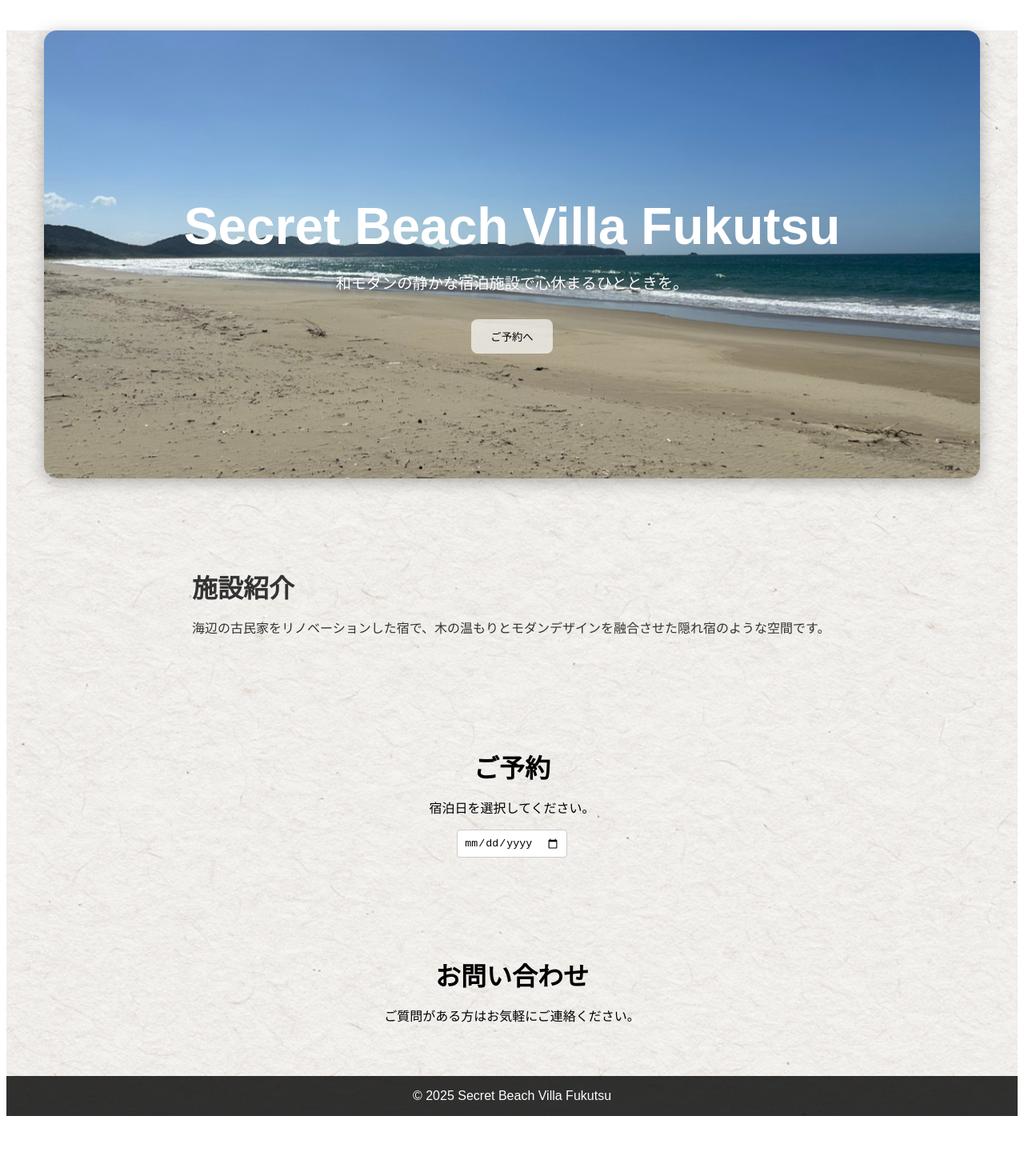
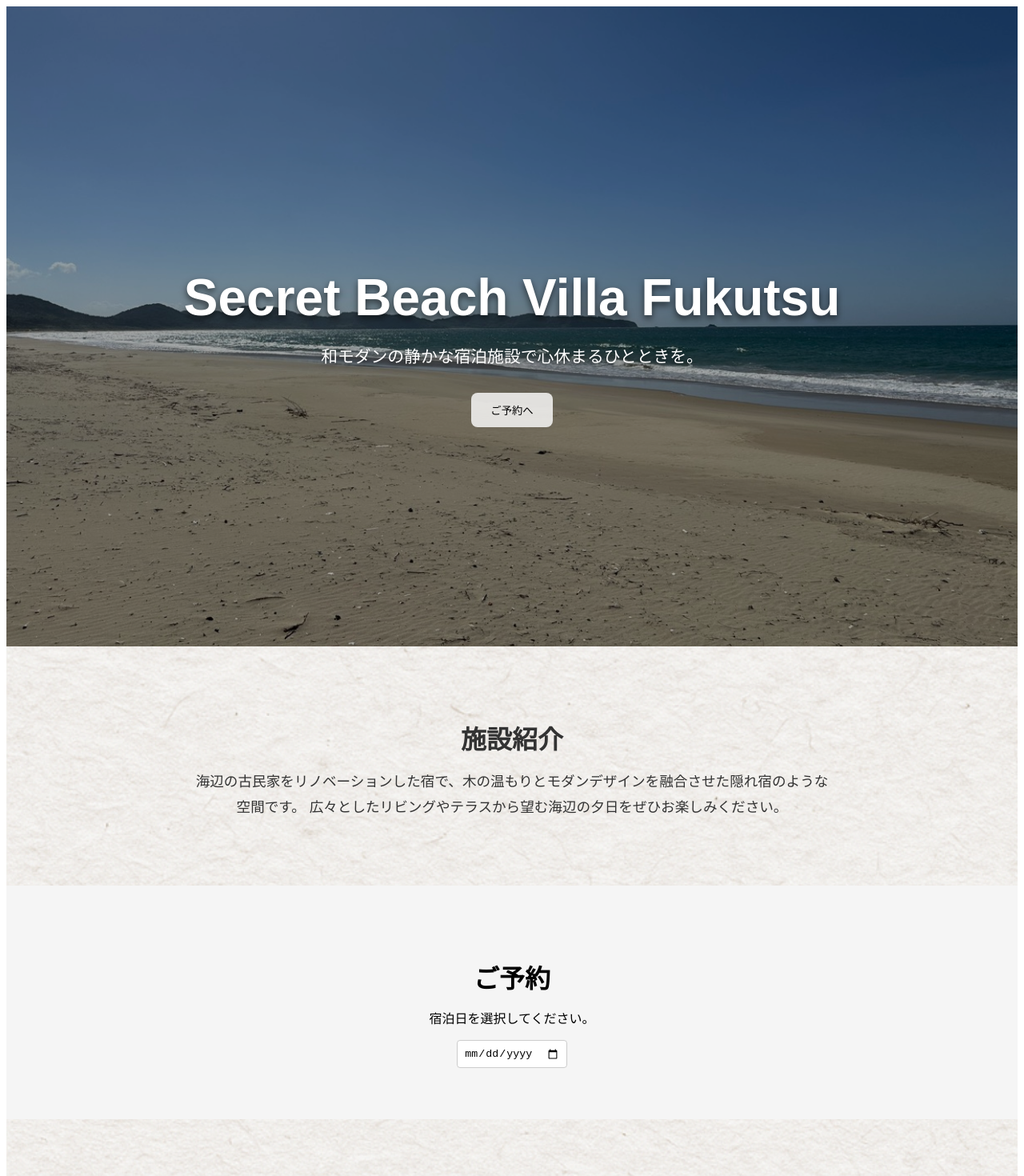
Before and after one commit to likeiga2/secret-beach-villa, a Next.js app: page / in a window 1280 px wide. Shown: the top 1470 px of the page at 80% size. Before the commit the page ends 1403 px from the top, so only its background shows below. Built offline with nearby package versions, Linux system fonts and the light colour scheme.

Commit message:
Update index.js

```diff
--- a/pages/index.js
+++ b/pages/index.js
@@ -1,57 +1,71 @@
 import { useState, useEffect } from 'react';
 
 export default function Home() {
-  // 画像のリスト
   const images = ['/IMG_5949.jpeg', '/IMG_5947.jpeg', '/IMG_5941.jpeg'];
   const [currentIndex, setCurrentIndex] = useState(0);
   const [date, setDate] = useState('');
+  const [fade, setFade] = useState(true);
+
   useEffect(() => {
     const interval = setInterval(() => {
-      setCurrentIndex((prev) => (prev + 1) % images.length);
-    }, 8000);
+      setFade(false);
+      setTimeout(() => {
+        setCurrentIndex((prev) => (prev + 1) % images.length);
+        setFade(true);
+      }, 800); // フェードアウトの時間
+    }, 8000); // 画像切り替えのサイクル
     return () => clearInterval(interval);
   }, []);
+
   return (
-    <div style={{ fontFamily: 'sans-serif', backgroundImage: "url('/washi_gold.jpg')", backgroundSize: 'cover', backgroundRepeat: 'repeat', minHeight: '100vh' }}>
-      {/* ヒーローカード */}
+    <div
+      style={{
+        fontFamily: 'sans-serif',
+        backgroundImage: "url('/washi_gold.jpg')",
+        backgroundSize: 'cover',
+        backgroundRepeat: 'repeat',
+        minHeight: '100vh',
+        margin: 0,
+        padding: 0,
+      }}
+    >
+      {/* Hero Section */}
       <section
         style={{
-          maxWidth: '90%',
-          margin: '1cm auto',
-          borderRadius: '1rem',
+          width: '100%',
+          height: '100vh',
           overflow: 'hidden',
-          boxShadow: '0 4px 20px rgba(0,0,0,0.3)',
           position: 'relative',
-          minHeight: '70vh',
           display: 'flex',
           alignItems: 'center',
           justifyContent: 'center',
+          textAlign: 'center',
           color: '#fff',
-          textAlign: 'center',
-          padding: '0 1rem',
         }}
       >
-        {/* 背景画像とアニメーション用のラッパー */}
+        {/* 背景画像 */}
         <div
           style={{
             position: 'absolute',
-            top: 0,
-            left: 0,
-            width: '100%',
-            height: '100%',
+            inset: 0,
             backgroundImage: `url(${images[currentIndex]})`,
             backgroundSize: 'cover',
             backgroundPosition: 'center',
-            animation: 'zoomOut 8s linear infinite',
+            transition: 'opacity 1s ease-in-out, transform 8s ease-out',
+            opacity: fade ? 1 : 0,
+            transform: fade ? 'scale(1.05)' : 'scale(1.1)',
             zIndex: 0,
           }}
         ></div>
-        {/* ヒーローテキスト */}
+
+        {/* テキスト */}
         <div style={{ position: 'relative', zIndex: 1 }}>
-          <h1 style={{ fontSize: '4rem', marginBottom: '1rem' }}>Secret Beach Villa Fukutsu</h1>
+          <h1 style={{ fontSize: '4rem', marginBottom: '1rem', textShadow: '0 4px 8px rgba(0,0,0,0.6)' }}>
+            Secret Beach Villa Fukutsu
+          </h1>
           <p
             style={{
-              fontSize: '1.2rem',
+              fontSize: '1.3rem',
               marginBottom: '2rem',
               textShadow: '0 3px 6px rgba(0,0,0,0.5)',
             }}
@@ -61,40 +75,69 @@ export default function Home() {
           <button
             style={{
               padding: '0.75rem 1.5rem',
-              backgroundColor: '#ffffffaa',
+              backgroundColor: '#ffffffcc',
               color: '#000',
               borderRadius: '0.5rem',
               border: 'none',
               cursor: 'pointer',
             }}
             onClick={() =>
-              document
-                .getElementById('booking')
-                .scrollIntoView({ behavior: 'smooth' })
+              document.getElementById('booking').scrollIntoView({ behavior: 'smooth' })
             }
           >
             ご予約へ
           </button>
         </div>
+
+        {/* 背景オーバーレイ */}
+        <div
+          style={{
+            position: 'absolute',
+            inset: 0,
+            backgroundColor: 'rgba(0, 0, 0, 0.35)',
+            zIndex: 0,
+          }}
+        ></div>
       </section>
 
-      {/* 施設紹介 */}
-      <section id="about" style={{ padding: '3rem 1rem', maxWidth: '800px', margin: '0 auto', color: '#333' }}>
+      {/* About Section */}
+      <section
+        id="about"
+        style={{
+          padding: '4rem 1rem',
+          maxWidth: '800px',
+          margin: '0 auto',
+          textAlign: 'center',
+          color: '#333',
+        }}
+      >
         <h2 style={{ fontSize: '2rem', marginBottom: '1rem' }}>施設紹介</h2>
-        <p style={{ fontSize: '1rem' }}>
+        <p style={{ fontSize: '1.1rem', lineHeight: 1.8 }}>
           海辺の古民家をリノベーションした宿で、木の温もりとモダンデザインを融合させた隠れ宿のような空間です。
+          広々としたリビングやテラスから望む海辺の夕日をぜひお楽しみください。
         </p>
       </section>
 
-      {/* 予約セクション */}
-      <section id="booking" style={{ padding: '3rem 1rem', maxWidth: '800px', margin: '0 auto', textAlign: 'center' }}>
+      {/* Booking Section */}
+      <section
+        id="booking"
+        style={{
+          padding: '4rem 1rem',
+          textAlign: 'center',
+          backgroundColor: '#f5f5f5',
+        }}
+      >
         <h2 style={{ fontSize: '2rem', marginBottom: '1rem' }}>ご予約</h2>
         <p style={{ marginBottom: '1rem' }}>宿泊日を選択してください。</p>
         <input
           type="date"
           value={date}
           onChange={(e) => setDate(e.target.value)}
-          style={{ padding: '0.5rem', borderRadius: '0.25rem', border: '1px solid #ccc' }}
+          style={{
+            padding: '0.5rem',
+            borderRadius: '0.25rem',
+            border: '1px solid #ccc',
+          }}
         />
         {date && (
           <div style={{ marginTop: '1rem' }}>
@@ -114,28 +157,30 @@ export default function Home() {
         )}
       </section>
 
-      {/* お問い合わせセクション */}
-      <section id="contact" style={{ padding: '3rem 1rem', maxWidth: '800px', margin: '0 auto', textAlign: 'center' }}>
+      {/* Contact Section */}
+      <section
+        id="contact"
+        style={{
+          padding: '4rem 1rem',
+          textAlign: 'center',
+          color: '#333',
+        }}
+      >
         <h2 style={{ fontSize: '2rem', marginBottom: '1rem' }}>お問い合わせ</h2>
-        <p style={{ marginBottom: '1rem' }}>ご質問がある方はお気軽にご連絡ください。</p>
+        <p>ご質問がある方はお気軽にご連絡ください。</p>
       </section>
 
+      {/* Footer */}
       <footer
-        style={{ textAlign: 'center', padding: '1rem 0', backgroundColor: 'rgba(0,0,0,0.8)', color: '#fff' }}
+        style={{
+          textAlign: 'center',
+          padding: '1rem 0',
+          backgroundColor: 'rgba(0,0,0,0.8)',
+          color: '#fff',
+        }}
       >
         © {new Date().getFullYear()} Secret Beach Villa Fukutsu
       </footer>
-
-      <style jsx>{`
-        @keyframes zoomOut {
-          from {
-            transform: scale(1.1);
-          }
-          to {
-            transform: scale(1);
-          }
-        }
-      `}</style>
     </div>
   );
 }
```
